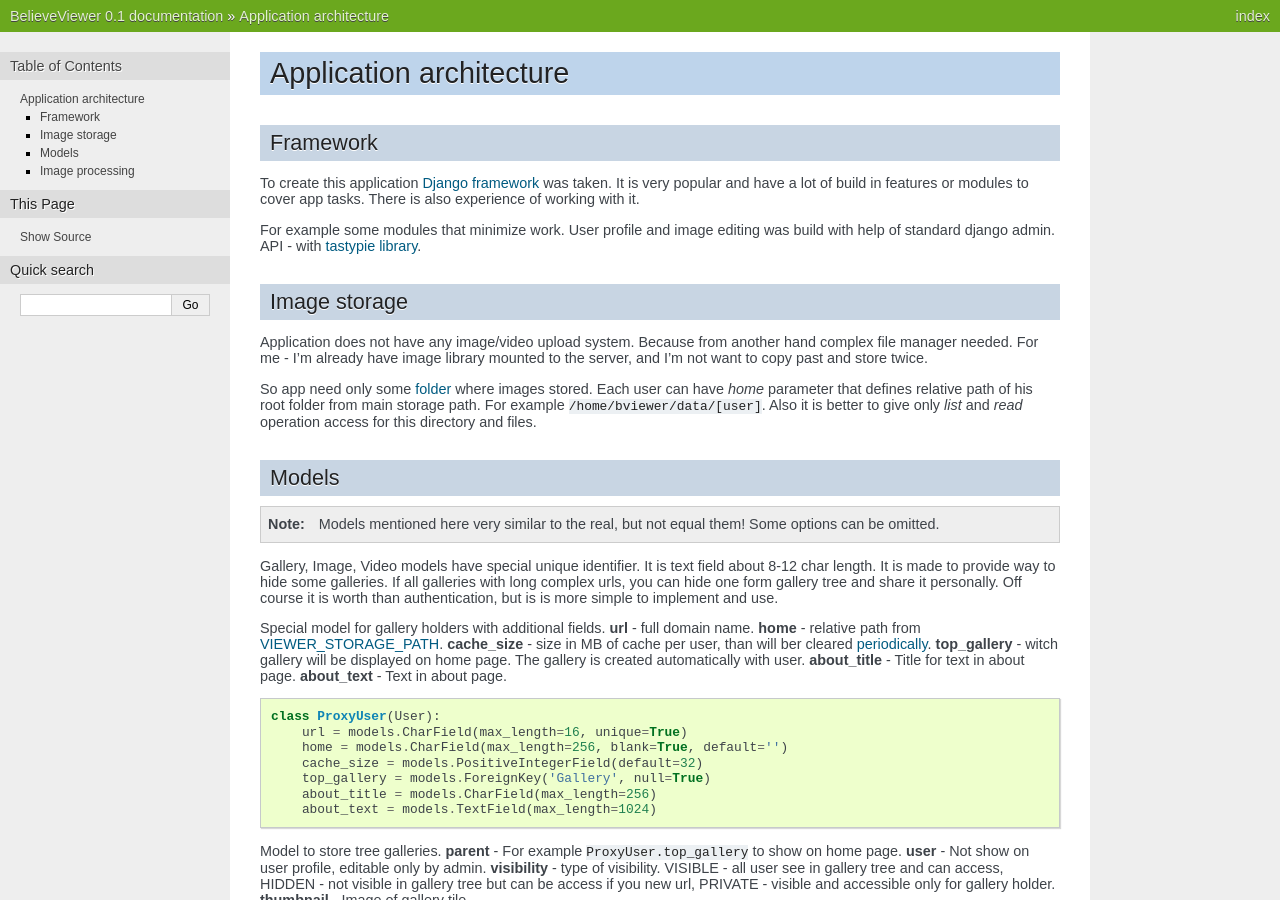
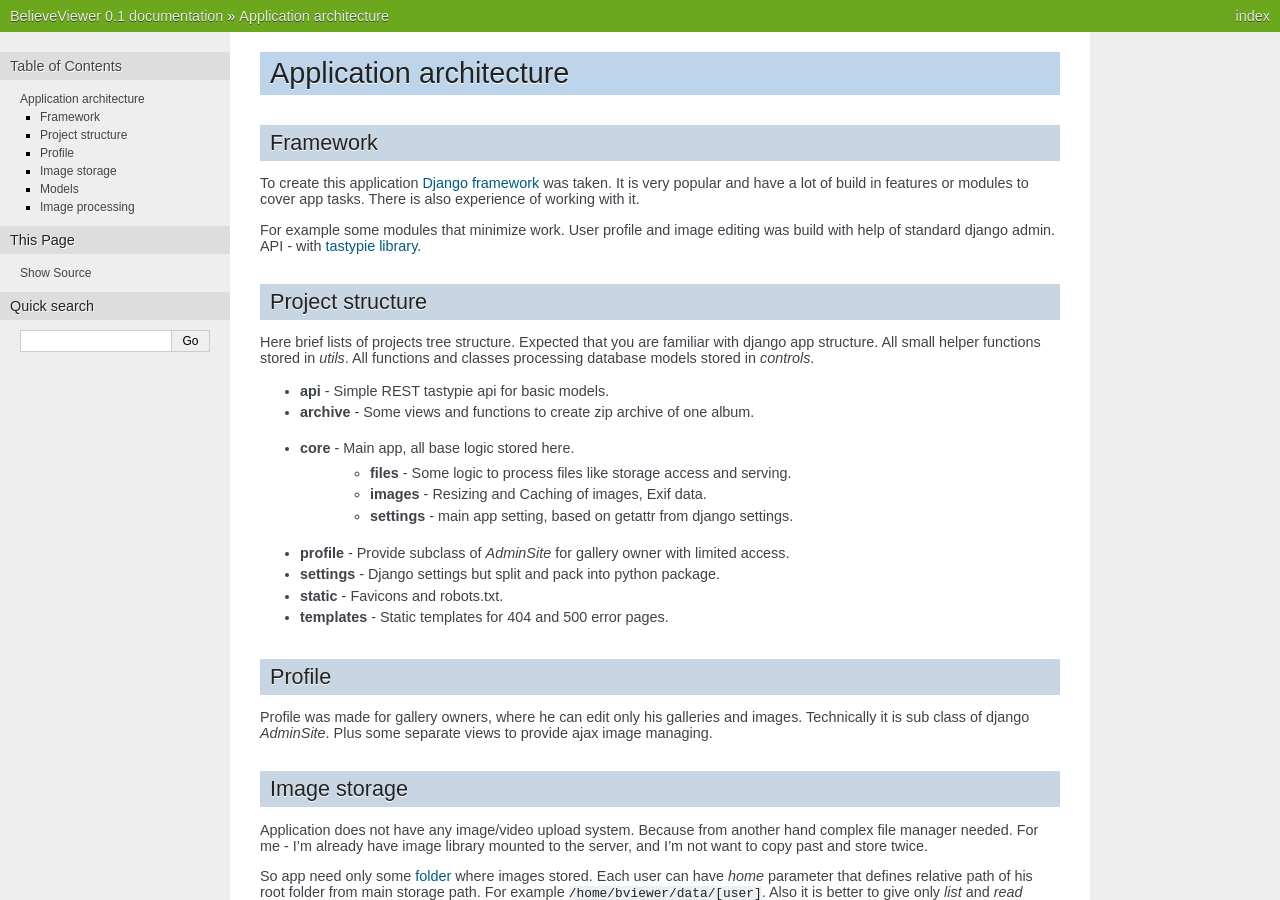
Before and after one commit to b7w/bviewer, a Sphinx documentation site: the page built from docs/ref/architecture.rst, in a window 1280 px wide and 900 px high. Built offline with Sphinx 7.4.7, drawn with Linux system fonts in a browser that asks for light colours.

Commit message:
Add project structure docs. Remove unused functions from profile utils.

```diff
--- a/docs/ref/architecture.rst
+++ b/docs/ref/architecture.rst
@@ -17,6 +17,38 @@ Framework
 | For example some modules that minimize work.
   User profile and image editing was build with help of standard django admin.
   API - with `tastypie library <http://tastypieapi.org/>`__.
+
+
+Project structure
+=================
+
+.. index:: Project structure
+
+| Here brief lists of projects tree structure.
+  Expected that you are familiar with django app structure.
+  All small helper functions stored in *utils*.
+  All functions and classes processing database models stored in *controls*.
+
+* **api** - Simple REST tastypie api for basic models.
+* **archive** - Some views and functions to create zip archive of one album.
+* **core** - Main app, all base logic stored here.
+    * **files** - Some logic to process files like storage access and serving.
+    * **images** - Resizing and Caching of images, Exif data.
+    * **settings** - main app setting, based on getattr from django settings.
+* **profile** - Provide subclass of *AdminSite* for gallery owner with limited access.
+* **settings** - Django settings but split and pack into python package.
+* **static** - Favicons and robots.txt.
+* **templates** - Static templates for 404 and 500 error pages.
+
+
+Profile
+=======
+
+.. index:: Profile
+
+| Profile was made for gallery owners, where he can edit only his galleries and images.
+  Technically it is sub class of django *AdminSite*.
+  Plus some separate views to provide ajax image managing.
 
 
 Image storage
```
Also changed, not shown: 1 other file.
